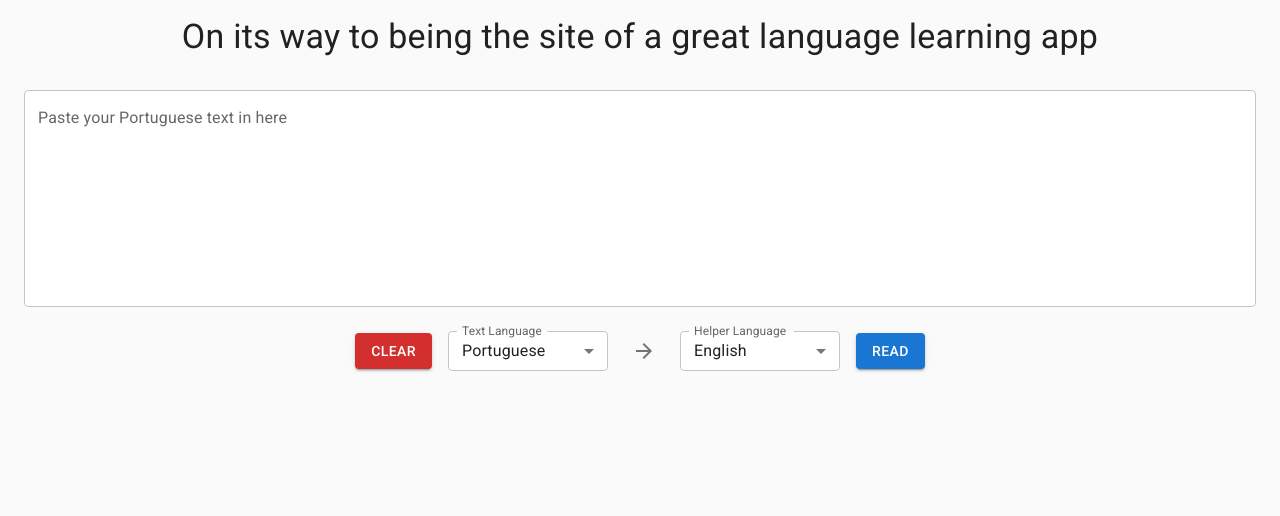
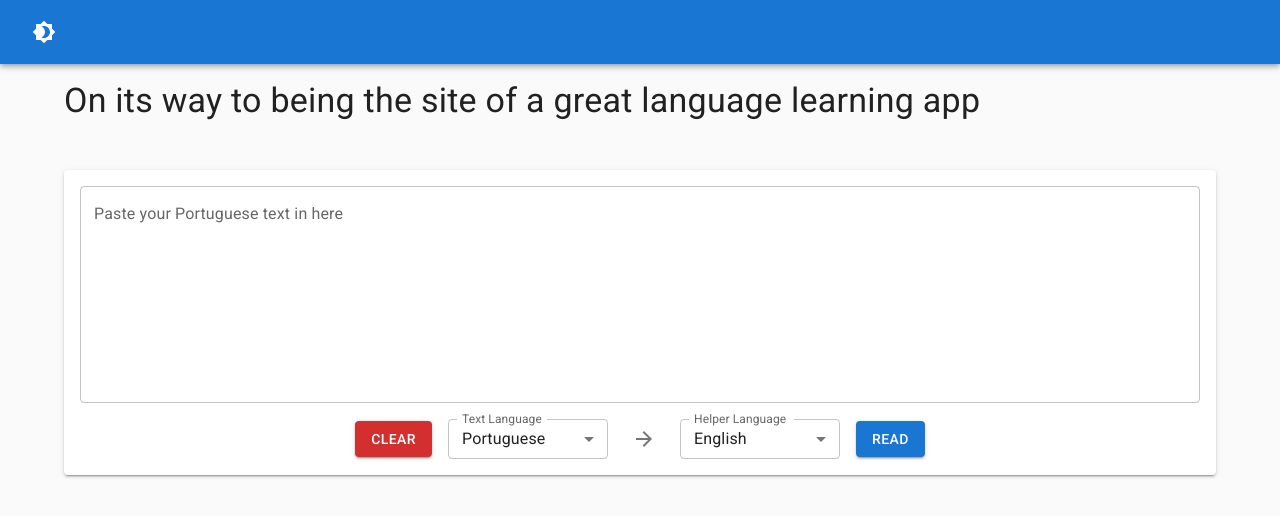
Before and after one commit to IanConceicao/language-reader, a React (Create React App) app in the folder frontend/: page / in a window 1280 px wide. Shown: the top 516 px of the page. Built offline with nearby package versions, Linux system fonts and the light colour scheme.

Commit message:
Added darkmode. The navbar is rough but gets the job done for now

```diff
--- a/frontend/src/App.tsx
+++ b/frontend/src/App.tsx
@@ -1,4 +1,4 @@
-import React, { useEffect } from "react";
+import React, { createContext, useEffect, useMemo, useState } from "react";
 import { BrowserRouter, Route, Routes } from "react-router-dom";
 import "./App.css";
 
@@ -16,7 +16,7 @@ import { pingBackend } from "./util/ApiCalls";
 // Instructions on how to incorporate light and dark here: https://stackoverflow.com/questions/59145165/change-root-background-color-with-material-ui-theme
 // More instructions: https://stackoverflow.com/questions/60424596/cant-customize-color-palette-types-on-material-ui-theme-in-typescript
 
-const customTheme = createTheme({
+const lightTheme = createTheme({
   palette: {
     background: {
       default: "#fafafa",
@@ -24,13 +24,56 @@ const customTheme = createTheme({
   },
 });
 
+const darkTheme = createTheme({
+  palette: {
+    mode: "dark",
+    background: {
+      paper: "#272727",
+    },
+  },
+});
+
+export const ColorModeContext = createContext({ toggleColorMode: () => {} });
+
 const App: React.FC = () => {
   useEffect(() => {
     pingBackend();
   }, []);
+
+  const getInitialMode = (): "light" | "dark" => {
+    if (
+      window.matchMedia("(prefers-color-scheme: dark)").matches ||
+      localStorage.getItem("theme") === "dark"
+    ) {
+      return "dark";
+    } else {
+      return "light";
+    }
+  };
+
+  const [mode, setMode] = useState<"light" | "dark">(() => getInitialMode());
+
+  const colorMode = useMemo(
+    () => ({
+      toggleColorMode: () => {
+        setMode((prevMode) => (prevMode === "light" ? "dark" : "light"));
+      },
+    }),
+    []
+  );
+
+  const theme = useMemo(
+    () => (mode === "light" ? lightTheme : darkTheme),
+    [mode]
+  );
+
+  useEffect(() => {
+    localStorage.setItem("theme", mode);
+  }, [mode]);
+
   return (
-    <React.Fragment>
-      <ThemeProvider theme={customTheme}>
+    <ColorModeContext.Provider value={colorMode}>
+      <ThemeProvider theme={theme}>
         <CssBaseline />
         <BrowserRouter>
           <Routes>
@@ -40,7 +83,7 @@ const App: React.FC = () => {
           </Routes>
         </BrowserRouter>
       </ThemeProvider>
-    </React.Fragment>
+    </ColorModeContext.Provider>
   );
 };
 
--- a/frontend/src/components/Home/TextBox.tsx
+++ b/frontend/src/components/Home/TextBox.tsx
@@ -9,6 +9,7 @@ import {
   IconButton,
   InputLabel,
   MenuItem,
+  Paper,
   Select,
   SelectChangeEvent,
   TextField,
@@ -113,13 +114,8 @@ const TextBox: React.FC<TextBoxProps> = () => {
 
   return (
     <React.Fragment>
-      <Grid
-        container
-        alignItems="center"
-        justifyContent="center"
-        spacing={2}
-        marginBottom={20}
-      >
+      <Paper elevation={2} sx={{ padding: 2 }}>
+        <Grid container alignItems="center" justifyContent="center" spacing={2}>
           <Grid item xs={12}>
             <Box component="form" noValidate autoComplete="off">
               <TextField
@@ -132,10 +128,8 @@ const TextBox: React.FC<TextBoxProps> = () => {
                 maxRows={20}
                 value={text}
                 fullWidth
-              margin="normal"
                 error={error}
                 helperText={error ? "Enter some text" : ""}
-              sx={{ backgroundColor: theme.palette.background.paper }}
               />
             </Box>
           </Grid>
@@ -154,7 +148,6 @@ const TextBox: React.FC<TextBoxProps> = () => {
               size="small"
               sx={{
                 minWidth: "10em",
-              backgroundColor: theme.palette.background.paper,
               }}
             >
               <InputLabel>Text Language</InputLabel>
@@ -184,7 +177,6 @@ const TextBox: React.FC<TextBoxProps> = () => {
               size="small"
               sx={{
                 minWidth: "10em",
-              backgroundColor: theme.palette.background.paper,
               }}
             >
               <InputLabel>Helper Language</InputLabel>
@@ -210,6 +202,7 @@ const TextBox: React.FC<TextBoxProps> = () => {
             </Button>
           </Grid>
         </Grid>
+      </Paper>
     </React.Fragment>
   );
 };
--- /dev/null
+++ b/frontend/src/components/Navbar.tsx
@@ -0,0 +1,38 @@
+import Brightness4Icon from "@mui/icons-material/Brightness4";
+import Brightness7Icon from "@mui/icons-material/Brightness7";
+import {
+  AppBar,
+  Container,
+  IconButton,
+  Toolbar,
+  useTheme,
+} from "@mui/material";
+import { useContext } from "react";
+import { ColorModeContext } from "../App";
+
+interface NavbarPropos {}
+
+const Navbar: React.FC<NavbarPropos> = () => {
+  const theme = useTheme();
+  const colorMode = useContext(ColorModeContext);
+  return (
+    <AppBar position="static">
+      <Container maxWidth="xl">
+        <Toolbar disableGutters>
+          {/* TODO Add icon on the left and dark mode switch on right. Read here about how to add color modes using contexhere
+            https://mui.com/material-ui/customization/dark-mode/
+            */}
+          <IconButton onClick={colorMode.toggleColorMode} color="inherit">
+            {theme.palette.mode === "dark" ? (
+              <Brightness7Icon />
+            ) : (
+              <Brightness4Icon />
+            )}
+          </IconButton>
+        </Toolbar>
+      </Container>
+    </AppBar>
+  );
+};
+
+export default Navbar;
--- a/frontend/src/pages/Home.tsx
+++ b/frontend/src/pages/Home.tsx
@@ -2,21 +2,27 @@ import { Grid, Typography } from "@mui/material";
 import { Container } from "@mui/system";
 import React from "react";
 import TextBox from "../components/Home/TextBox";
+import Navbar from "../components/Navbar";
 
 interface HomeProps {}
 
 const Home: React.FC<HomeProps> = () => {
   return (
-    <Container maxWidth={false}>
-      <Grid container justifyContent="center">
-        <Grid item>
-          <Typography variant="h4" my={2}>
-            On its way to being the site of a great language learning app
-          </Typography>
+    <>
+      <Navbar></Navbar>
+      <Container maxWidth="lg" sx={{ mt: 2, mb: 10 }}>
+        <Grid container alignContent="center" spacing={6} direction="column">
+          <Grid item>
+            <Typography variant="h4">
+              On its way to being the site of a great language learning app
+            </Typography>
+          </Grid>
+          <Grid item width={"100%"}>
+            <TextBox></TextBox>
+          </Grid>
         </Grid>
-      </Grid>
-      <TextBox></TextBox>
-    </Container>
+      </Container>
+    </>
   );
 };
 
--- a/frontend/src/pages/Reader.tsx
+++ b/frontend/src/pages/Reader.tsx
@@ -1,5 +1,6 @@
-import { Container, Paper, PopperProps, Typography } from "@mui/material";
+import { Container, Grid, Paper, PopperProps, Typography } from "@mui/material";
 import React, { useState } from "react";
+import Navbar from "../components/Navbar";
 import SelectionPopover from "../components/Reader/SelectionPopover";
 import { translate } from "../util/ApiCalls";
 
@@ -79,12 +80,18 @@ const Reader: React.FC<ReaderProps> = () => {
   };
 
   return (
+    <>
+      <Navbar></Navbar>
       <div onMouseDown={hideTranslation} onMouseUp={updateTranslation}>
         <Container maxWidth="lg" sx={{ mt: 2, mb: 10 }}>
+          <Grid container alignContent="center" spacing={6} direction="column">
+            <Grid item>
               <Typography variant="h5" className="disable-text-selection">
                 ✍️ Highlight any words or sentences for a translation.
               </Typography>
-        <Paper elevation={4} sx={{ mt: 4, p: 2, minHeight: "50vh" }}>
+            </Grid>
+            <Grid item>
+              <Paper elevation={2} sx={{ p: 2, minHeight: "50vh" }}>
                 <Typography
                   variant="subtitle1"
                   style={{ whiteSpace: "pre-wrap", display: "inline-block" }}
@@ -97,8 +104,11 @@ const Reader: React.FC<ReaderProps> = () => {
                   display={shouldDisplayPopover}
                 />
               </Paper>
+            </Grid>
+          </Grid>
         </Container>
       </div>
+    </>
   );
 };
 
```
Also changed, not shown: 1 other file (tests, documents, lock files or other folders). Lines whose indentation alone changed are shown as unchanged.
